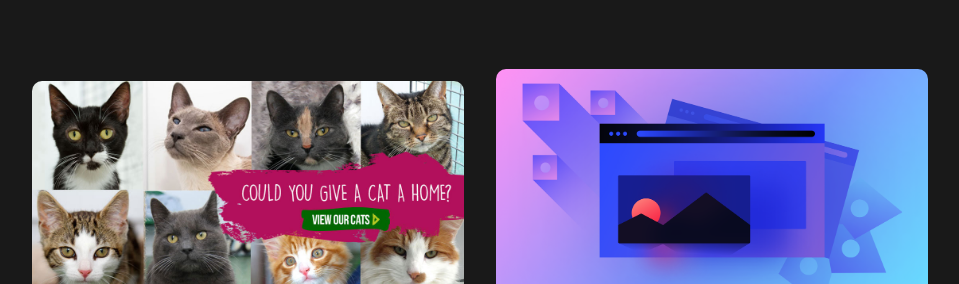
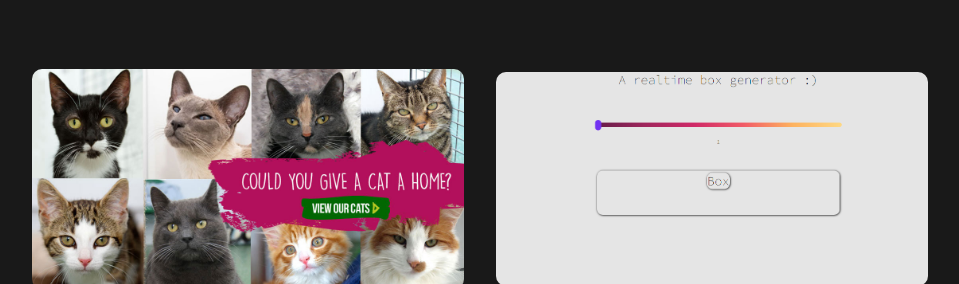
Before and after one commit to iDEaXANA/Portfolio, a plain HTML site: page index.html in a window 1280 px wide. Shown: the part 4376-4660 px from the top of the page, without its empty margins (160-1119 px from the left). Drawn offline with nearby package versions, Linux system fonts and the light colour scheme.

Commit message:
Changed portfolio image for Box Generator.

```diff
--- a/index.html
+++ b/index.html
@@ -155,7 +155,7 @@
 
             <div class="box">
                 <a href="https://ideaxana.github.io/boxgen/" target="_blank">
-                    <img src="images/PortCover.png">
+                    <img src="images/BoxGen.png">
                 </a>
                 <h5>Random Number Box Generator</h5>
             </div>
```
Also changed, not shown: images/BoxGen.png (added).
